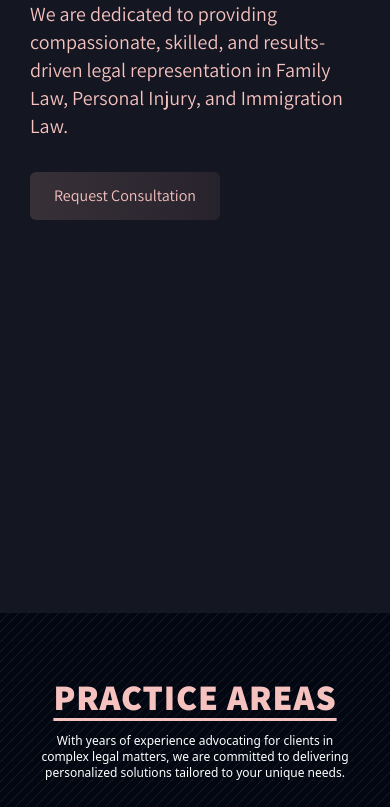
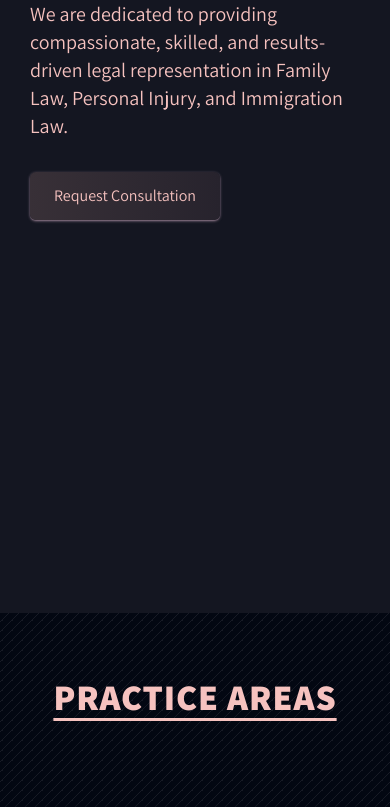
Before and after one commit to EvelynLawOffice/prototypes, a website built with Vite: page tailwindcss4/index.html in a window 390 px wide. Shown: the part 293-1100 px from the top of the page. Built offline with nearby package versions, Linux system fonts and the light colour scheme; files whose address does not match are found by name.

Commit message:
ESLint install

```diff
--- a/tailwindcss4/index.html
+++ b/tailwindcss4/index.html
@@ -72,7 +72,7 @@
           <p class="mb-8 text-xl text-left font-assistant text-light-pink">
             We are dedicated to providing compassionate, skilled, and results-driven legal representation in Family Law, Personal Injury, and Immigration Law.
           </p>
-          <button class="bg-gradient-to-r from-[#383037] to-[#27232d] font-assistant text-light-pink px-6 py-3 rounded-md hover:bg-gray-800 transition">
+          <button class="bg-gradient-to-r from-[#383037] to-[#27232d] font-assistant text-light-pink px-6 py-3 rounded-md hover:bg-gray-800 transition shadow-sm shadow-pink-200/50">
             <a href="mailto:hello@evelynlaw.com?subject=Consultation Request&body=Hi, I'm interested in a consultation..." class="btn">
               Request Consultation
             </a>
@@ -94,7 +94,7 @@
     <h2 class="mb-4 text-4xl font-black tracking-wide underline uppercase md:text-5xl font-assistant underline-offset-8 text-light-pink">
       Practice Areas
     </h2>
-    <p class="max-w-xs mx-auto text-xs md:max-w-2xl md:text-base text-muted">
+    <p class="invisible max-w-xs mx-auto text-xs md:visible md:max-w-2xl md:text-base text-muted">
       With years of experience advocating for clients in complex legal matters, we are committed to delivering personalized solutions tailored to your unique needs.
     </p>
   </div>
--- a/tailwindcss4/package.json
+++ b/tailwindcss4/package.json
@@ -11,6 +11,7 @@
     "clean:unix": "rm -rf dist"
   },
   "devDependencies": {
+    "eslint": "^9.25.0",
     "vite": "^6.2.0"
   },
   "dependencies": {
```
Also changed, not shown: 1 other file.
